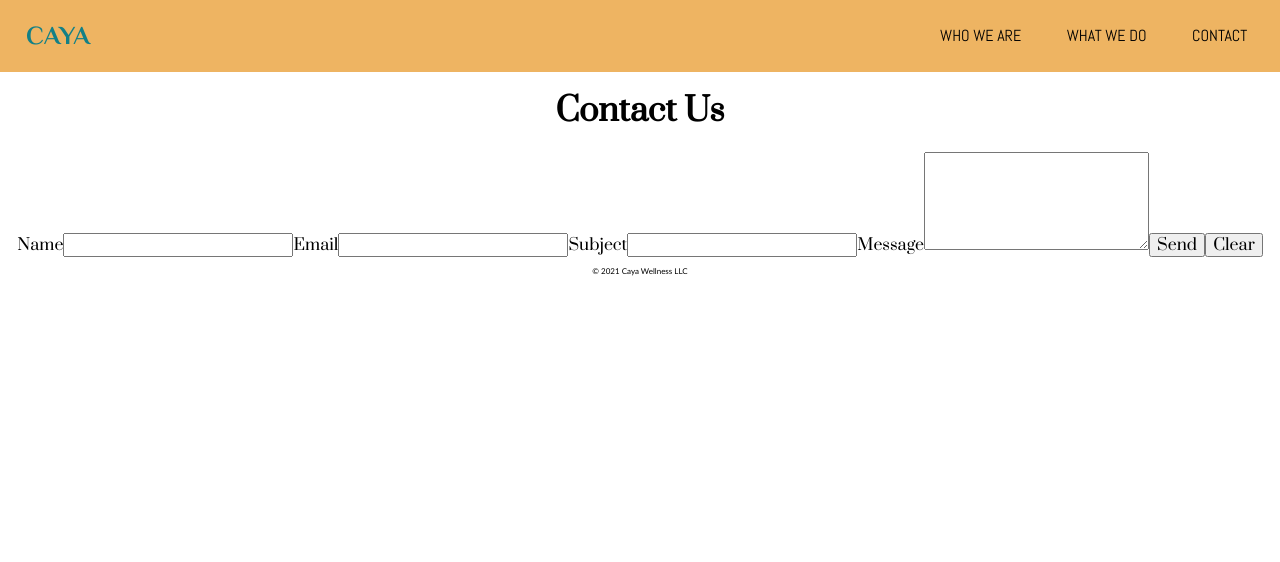
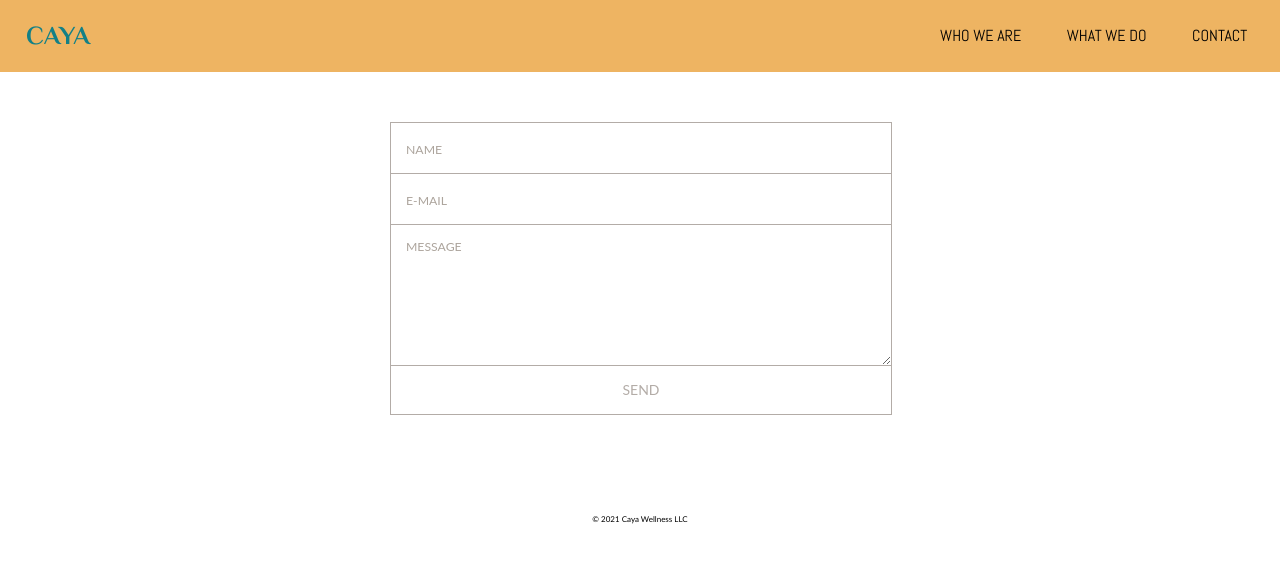
Before and after one commit to Assister2/caya_health, a Gatsby site: page /contact in a window 1280 px wide. Built offline with nearby package versions, Linux system fonts and the light colour scheme; Gatsby itself is replaced by a stand-in of ours; a small style sheet from the web is missing.

Commit message:
Updated contact form

```diff
--- a/src/assets/css/main.css
+++ b/src/assets/css/main.css
@@ -102,6 +102,171 @@
 /* Contact Page */
 /*#########*/
 
-form {
+#contact-form
+
+input::-webkit-input-placeholder, textarea::-webkit-input-placeholder {
+  color: #aca49c;
+  font-size: 0.875em;
+}
+
+input:focus::-webkit-input-placeholder, textarea:focus::-webkit-input-placeholder {
+  color: #bbb5af;
+}
+
+input::-moz-placeholder, textarea::-moz-placeholder {
+  color: #aca49c;
+  font-size: 0.875em;
+}
+
+input:focus::-moz-placeholder, textarea:focus::-moz-placeholder {
+  color: #bbb5af;
+}
+
+input::placeholder, textarea::placeholder {
+  color: #aca49c;
+  font-size: 0.875em;
+}
+
+input:focus::placeholder, textarea::focus:placeholder {
+  color: #bbb5af;
+}
+
+input::-ms-placeholder, textarea::-ms-placeholder {
+  color: #aca49c;
+  font-size: 0.875em;
+}
+
+input:focus::-ms-placeholder, textarea:focus::-ms-placeholder {
+  color: #bbb5af;
+}
+
+/* on hover placeholder */
+
+input:hover::-webkit-input-placeholder, textarea:hover::-webkit-input-placeholder {
+  color: #e2dedb;
+  font-size: 0.875em;
+}
+
+input:hover:focus::-webkit-input-placeholder, textarea:hover:focus::-webkit-input-placeholder {
+  color: #cbc6c1;
+}
+
+input:hover::-moz-placeholder, textarea:hover::-moz-placeholder {
+  color: #e2dedb;
+  font-size: 0.875em;
+}
+
+input:hover:focus::-moz-placeholder, textarea:hover:focus::-moz-placeholder {
+  color: #cbc6c1;
+}
+
+input:hover::placeholder, textarea:hover::placeholder {
+  color: #e2dedb;
+  font-size: 0.875em;
+}
+
+input:hover:focus::placeholder, textarea:hover:focus::placeholder {
+  color: #cbc6c1;
+}
+
+input:hover::placeholder, textarea:hover::placeholder {
+  color: #e2dedb;
+  font-size: 0.875em;
+}
+
+input:hover:focus::-ms-placeholder, textarea:hover::focus:-ms-placeholder {
+  color: #cbc6c1;
+}
+
+#contact-form body {
+  font-family: 'Lato', sans-serif;
+  background: #e2dedb;
+  color: #b3aca7;
+}
+
+#contact-form header {
+  position: relative;
+  margin: 100px 0 25px 0;
+  font-size: 2.3em;
   text-align: center;
+  letter-spacing: 7px;
 }
+
+#form {
+  position: relative;
+  width: 500px;
+  margin: 50px auto 100px auto;
+}
+
+input {
+  font-family: 'Lato', sans-serif;
+  font-size: 0.875em;
+  width: 470px;
+  height: 50px;
+  padding: 0px 15px 0px 15px;
+
+  background: transparent;
+  outline: none;
+  color: #726659;
+
+  border: solid 1px #b3aca7;
+  border-bottom: none;
+
+  transition: all 0.3s ease-in-out;
+  -webkit-transition: all 0.3s ease-in-out;
+  -moz-transition: all 0.3s ease-in-out;
+  -ms-transition: all 0.3s ease-in-out;
+}
+
+input:hover {
+  background: #b3aca7;
+  color: #e2dedb;
+}
+
+textarea {
+  width: 470px;
+  max-width: 470px;
+  height: 110px;
+  max-height: 110px;
+  padding: 15px;
+
+  background: transparent;
+  outline: none;
+
+  color: #726659;
+  font-family: 'Lato', sans-serif;
+  font-size: 0.875em;
+
+  border: solid 1px #b3aca7;
+
+  transition: all 0.3s ease-in-out;
+  -webkit-transition: all 0.3s ease-in-out;
+  -moz-transition: all 0.3s ease-in-out;
+  -ms-transition: all 0.3s ease-in-out;
+}
+
+textarea:hover {
+  background: #b3aca7;
+  color: #e2dedb;
+}
+
+#submit {
+  width: 502px;
+
+  padding: 0;
+  margin: -5px 0px 0px 0px;
+
+  font-family: 'Lato', sans-serif;
+  font-size: 0.875em;
+  color: #b3aca7;
+
+  outline:none;
+  cursor: pointer;
+
+  border: solid 1px #b3aca7;
+  border-top: none;
+}
+
+#submit:hover {
+  color: #e2dedb;
+}
--- /dev/null
+++ b/src/components/ContactForm.js
@@ -0,0 +1,16 @@
+import React from 'react'
+
+function ContactForm() {
+    return (
+      <div id="contact-form">
+        <form id="form" class="topBefore">
+          <input id="name" type="text" placeholder="NAME" />
+          <input id="email" type="text" placeholder="E-MAIL" />
+          <textarea id="message" type="text" placeholder="MESSAGE"></textarea>
+          <input id="submit" type="submit" value="SEND" />
+        </form>
+      </div>
+    )
+}
+
+export default ContactForm
--- a/src/pages/contact.js
+++ b/src/pages/contact.js
@@ -1,30 +1,11 @@
 import React from "react"
 import Layout from "../components/Layout"
+import ContactForm from "../components/ContactForm"
 
 const Contact = () => {
   return (
     <Layout>
-      <h1>Contact Us</h1>
-      <form method="post" action="#">
-        <label>
-          Name
-          <input type="text" name="name" id="name" />
-        </label>
-        <label>
-          Email
-          <input type="email" name="email" id="email" />
-        </label>
-        <label>
-          Subject
-          <input type="text" name="subject" id="subject" />
-        </label>
-        <label>
-          Message
-          <textarea name="message" id="message" rows="5" />
-        </label>
-        <button type="submit">Send</button>
-        <input type="reset" value="Clear" />
-      </form>
+      <ContactForm />
     </Layout>
   )
 }
```
